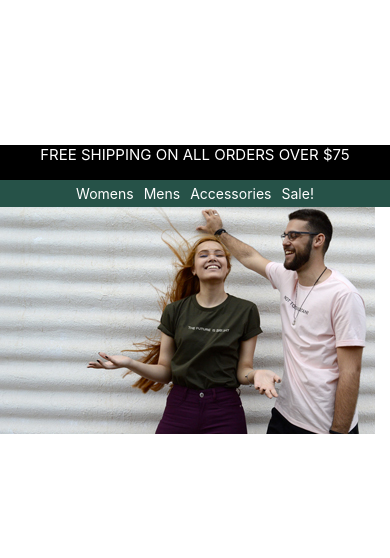
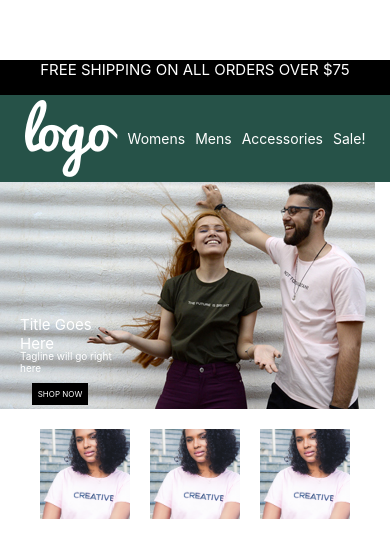
Before and after one commit to bbyee/DyodeAssessment-ReactNative, a React Native app: screen / in a window 390 px wide. Shown: the part 128-686 px from the top of the page. Built offline with nearby package versions, Linux system fonts and the light colour scheme.

Commit message:
Added buttons under hero banner with spacing

```diff
--- a/App.js
+++ b/App.js
@@ -1,6 +1,15 @@
 import React from "react";
-import { Image, StyleSheet, Text, TouchableOpacity, View } from "react-native";
+import {
+  Image,
+  ImageBackground,
+  StyleSheet,
+  Text,
+  TouchableOpacity,
+  View,
+} from "react-native";
 import heroImage1 from "./assets/HeroImage1Mobile.jpg";
+import logo from "./assets/Logo.png";
+import WomensImageTile1 from "./assets/WomensImage.jpg";
 
 export default function App() {
   return (
@@ -10,6 +19,7 @@ export default function App() {
       </Text>
 
       <View style={styles.buttonContainer}>
+        <Image source={logo} style={styles.buttonText} />
         <TouchableOpacity>
           <Text style={styles.buttonText}>Womens</Text>
         </TouchableOpacity>
@@ -24,7 +34,65 @@ export default function App() {
         </TouchableOpacity>
       </View>
 
-      <Image source={heroImage1} style={styles.hero} />
+      <Image source={heroImage1} style={styles.heroImage} />
+
+      <View
+        style={{
+          position: "absolute",
+          top: 200,
+          left: 0,
+          right: 270,
+          bottom: 0,
+          justifyContent: "center",
+          alignItems: "center",
+        }}
+      >
+        <TouchableOpacity>
+          <Text style={styles.heroOverlayButtonText}>SHOP NOW</Text>
+        </TouchableOpacity>
+      </View>
+
+      <View
+        style={{
+          position: "absolute",
+          top: 80,
+          left: 20,
+          right: 270,
+          bottom: 0,
+          justifyContent: "center",
+          alignItems: "center",
+        }}
+      >
+        <Text style={styles.heroOverlayTextUpper}>Title Goes Here</Text>
+      </View>
+
+      <View
+        style={{
+          position: "absolute",
+          top: 135,
+          left: 20,
+          right: 270,
+          bottom: 0,
+          justifyContent: "center",
+          alignItems: "center",
+        }}
+      >
+        <Text style={styles.heroOverlayTextLower}>
+          Tagline will go right here
+        </Text>
+      </View>
+
+      <View style={{ flexDirection: "row" }}>
+        <TouchableOpacity>
+          <Image source={WomensImageTile1} style={styles.tileButton} />
+        </TouchableOpacity>
+        <TouchableOpacity>
+          <Image source={WomensImageTile1} style={styles.tileButton} />
+        </TouchableOpacity>
+        <TouchableOpacity>
+          <Image source={WomensImageTile1} style={styles.tileButton} />
+        </TouchableOpacity>
+      </View>
     </View>
   );
 }
@@ -36,9 +104,11 @@ const styles = StyleSheet.create({
     alignItems: "center",
     justifyContent: "center",
   },
-  hero: {
+  heroImage: {
     marginBottom: 10,
     alignSelf: "stretch",
+    justifyContent: "center",
+    alignItems: "center",
   },
   announcement: {
     height: 35,
@@ -62,4 +132,27 @@ const styles = StyleSheet.create({
     alignItems: "center",
     backgroundColor: "#265248",
   },
+
+  heroOverlayButtonText: {
+    backgroundColor: "black",
+    color: "white",
+    margin: 5,
+    padding: 6,
+    fontSize: 8,
+  },
+  heroOverlayTextUpper: {
+    color: "white",
+    fontSize: 15,
+  },
+  heroOverlayTextLower: {
+    color: "white",
+    fontSize: 10,
+  },
+
+  tileButton: {
+    width: 90,
+    height: 90,
+    margin: 10,
+    justifyContent: "space-around",
+  },
 });
```
Also changed, not shown: assets/WomensImage.jpg (renamed from assets/Womens Image.jpg).
